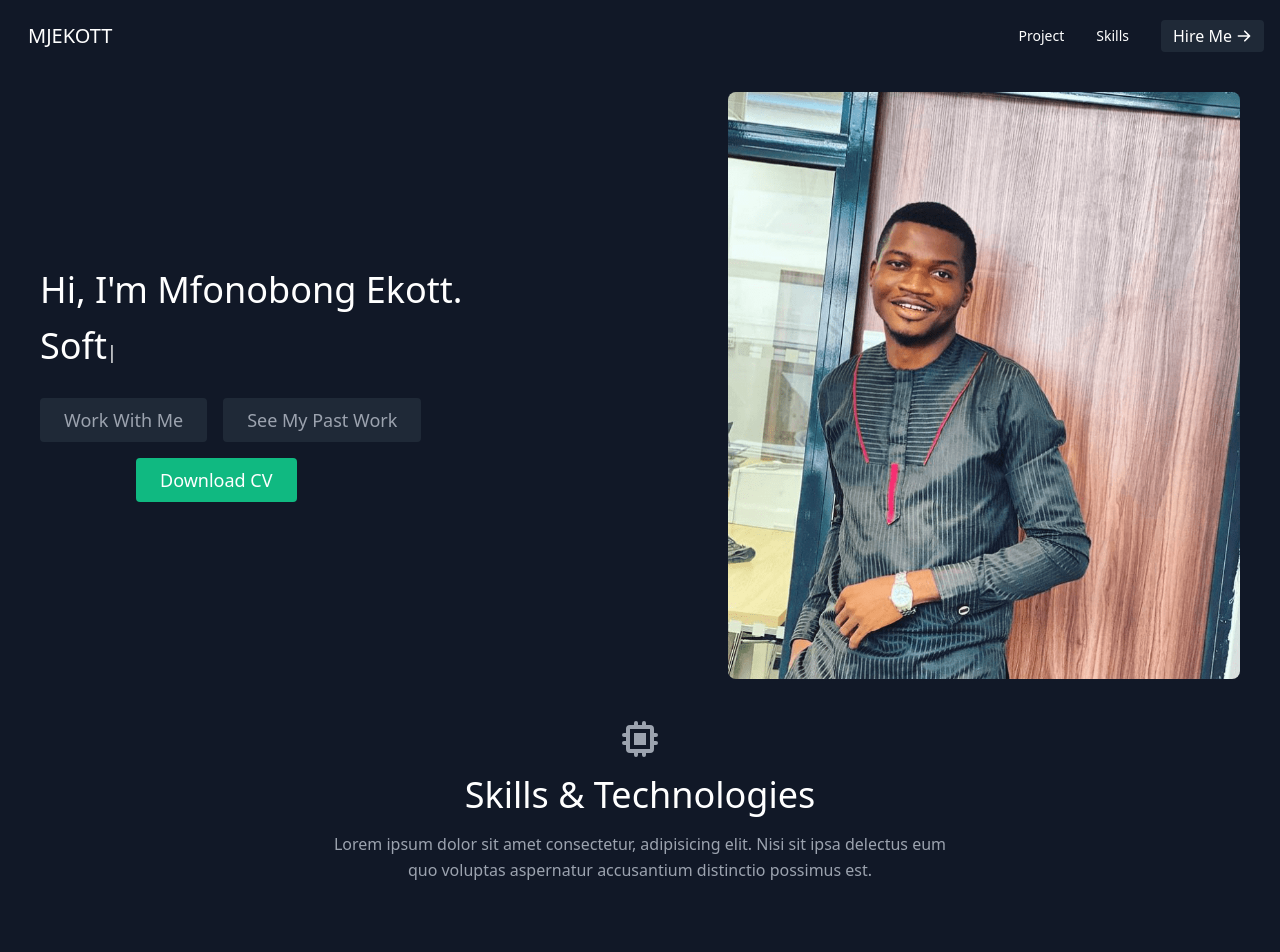
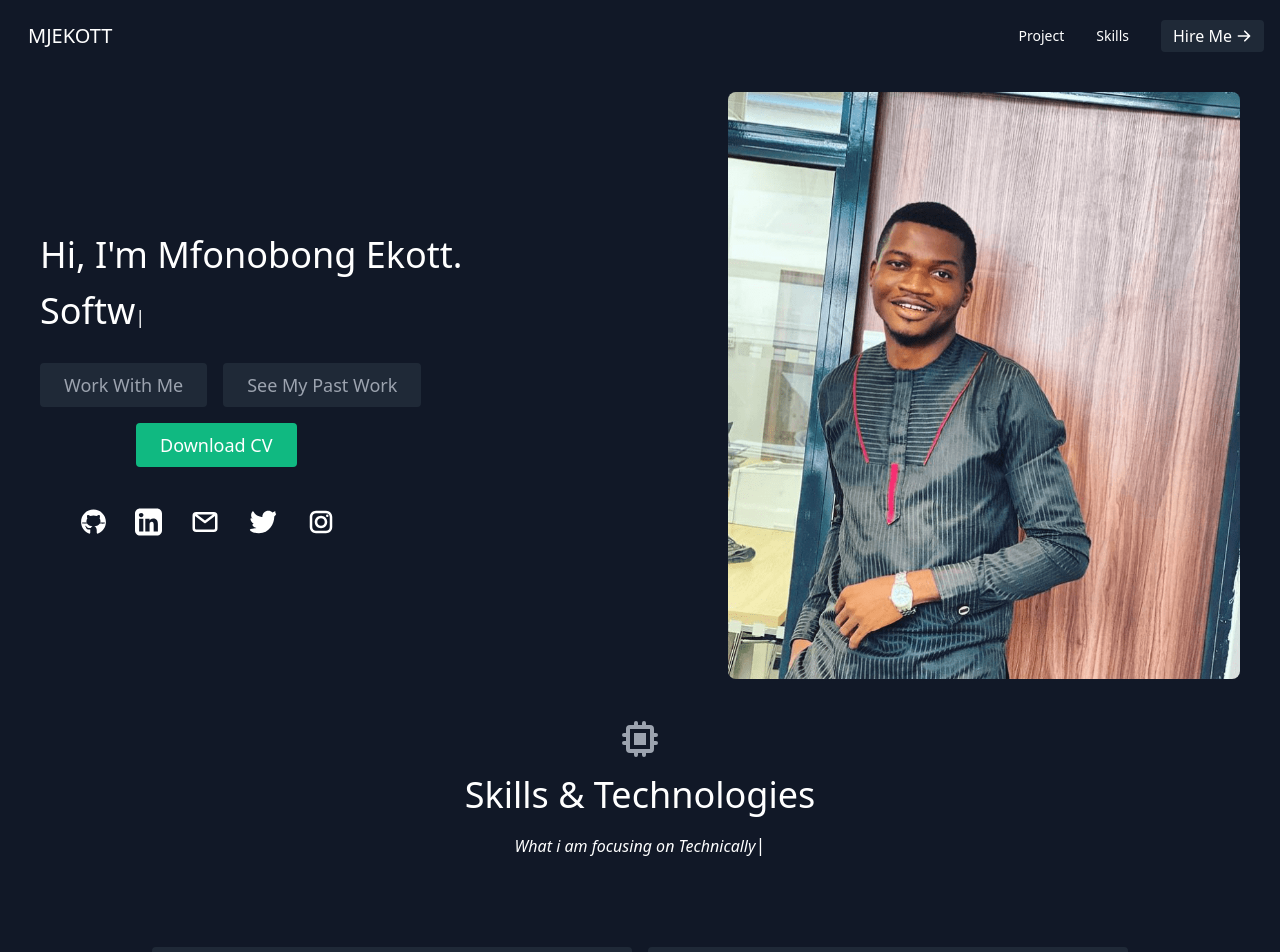
Before and after one commit to mjekott/porfolio, a React (Create React App) app: page / in a window 1280 px wide. Shown: the top 952 px of the page. Built offline with nearby package versions, Linux system fonts and the light colour scheme.

Commit message:
added social icons

```diff
--- a/src/components/About.js
+++ b/src/components/About.js
@@ -48,6 +48,101 @@ const About = () => {
               Download CV
             </a>
           </div>
+          <ul className="flex justify-between md:justify-start space-x-7 md:ml-10 mt-10 items-center text-white ">
+            <li>
+              <a
+                className="hover:text-blue-400 cursor-pointer "
+                href="https://github.com/mjekott"
+              >
+                <svg
+                  role="img"
+                  aria-label=""
+                  xmlns="http://www.w3.org/2000/svg"
+                  viewBox="0 0 50 50"
+                  fill="currentColor"
+                  width="27"
+                  height="30"
+                >
+                  <path d="M17.791,46.836C18.502,46.53,19,45.823,19,45v-5.4c0-0.197,0.016-0.402,0.041-0.61C19.027,38.994,19.014,38.997,19,39 c0,0-3,0-3.6,0c-1.5,0-2.8-0.6-3.4-1.8c-0.7-1.3-1-3.5-2.8-4.7C8.9,32.3,9.1,32,9.7,32c0.6,0.1,1.9,0.9,2.7,2c0.9,1.1,1.8,2,3.4,2 c2.487,0,3.82-0.125,4.622-0.555C21.356,34.056,22.649,33,24,33v-0.025c-5.668-0.182-9.289-2.066-10.975-4.975 c-3.665,0.042-6.856,0.405-8.677,0.707c-0.058-0.327-0.108-0.656-0.151-0.987c1.797-0.296,4.843-0.647,8.345-0.714 c-0.112-0.276-0.209-0.559-0.291-0.849c-3.511-0.178-6.541-0.039-8.187,0.097c-0.02-0.332-0.047-0.663-0.051-0.999 c1.649-0.135,4.597-0.27,8.018-0.111c-0.079-0.5-0.13-1.011-0.13-1.543c0-1.7,0.6-3.5,1.7-5c-0.5-1.7-1.2-5.3,0.2-6.6 c2.7,0,4.6,1.3,5.5,2.1C21,13.4,22.9,13,25,13s4,0.4,5.6,1.1c0.9-0.8,2.8-2.1,5.5-2.1c1.5,1.4,0.7,5,0.2,6.6c1.1,1.5,1.7,3.2,1.6,5 c0,0.484-0.045,0.951-0.11,1.409c3.499-0.172,6.527-0.034,8.204,0.102c-0.002,0.337-0.033,0.666-0.051,0.999 c-1.671-0.138-4.775-0.28-8.359-0.089c-0.089,0.336-0.197,0.663-0.325,0.98c3.546,0.046,6.665,0.389,8.548,0.689 c-0.043,0.332-0.093,0.661-0.151,0.987c-1.912-0.306-5.171-0.664-8.879-0.682C35.112,30.873,31.557,32.75,26,32.969V33 c2.6,0,5,3.9,5,6.6V45c0,0.823,0.498,1.53,1.209,1.836C41.37,43.804,48,35.164,48,25C48,12.318,37.683,2,25,2S2,12.318,2,25 C2,35.164,8.63,43.804,17.791,46.836z"></path>
+                </svg>
+              </a>
+            </li>
+            <li>
+              <a
+                className="hover:text-blue-400 cursor-pointer "
+                href="https://www.linkedin.com/in/mjekott"
+              >
+                <svg
+                  role="img"
+                  aria-label=""
+                  xmlns="http://www.w3.org/2000/svg"
+                  viewBox="0 0 26 26"
+                  fill="currentColor"
+                  className="social__icon"
+                  width="27"
+                  height="30"
+                >
+                  <path d="M 21.125 0 L 4.875 0 C 2.183594 0 0 2.183594 0 4.875 L 0 21.125 C 0 23.816406 2.183594 26 4.875 26 L 21.125 26 C 23.816406 26 26 23.816406 26 21.125 L 26 4.875 C 26 2.183594 23.816406 0 21.125 0 Z M 8.039063 22.070313 L 4 22.070313 L 3.976563 9.976563 L 8.015625 9.976563 Z M 5.917969 8.394531 L 5.894531 8.394531 C 4.574219 8.394531 3.722656 7.484375 3.722656 6.351563 C 3.722656 5.191406 4.601563 4.3125 5.945313 4.3125 C 7.289063 4.3125 8.113281 5.191406 8.140625 6.351563 C 8.140625 7.484375 7.285156 8.394531 5.917969 8.394531 Z M 22.042969 22.070313 L 17.96875 22.070313 L 17.96875 15.5 C 17.96875 13.910156 17.546875 12.828125 16.125 12.828125 C 15.039063 12.828125 14.453125 13.558594 14.171875 14.265625 C 14.066406 14.519531 14.039063 14.867188 14.039063 15.222656 L 14.039063 22.070313 L 9.945313 22.070313 L 9.921875 9.976563 L 14.015625 9.976563 L 14.039063 11.683594 C 14.5625 10.875 15.433594 9.730469 17.519531 9.730469 C 20.105469 9.730469 22.039063 11.417969 22.039063 15.046875 L 22.039063 22.070313 Z"></path>
+                </svg>
+              </a>
+            </li>
+            <li>
+              <a
+                className="hover:text-blue-400 cursor-pointer "
+                href="mailto:ekottmfon@gmail.com"
+              >
+                <svg
+                  role="img"
+                  aria-label=""
+                  viewBox="0 0 1024 1024"
+                  version="1.1"
+                  xmlns="http://www.w3.org/2000/svg"
+                  className="social__icon"
+                  fill="currentColor"
+                  width="30"
+                  height="30"
+                >
+                  <path d="M810.666667 170.666667H213.333333a128 128 0 0 0-128 128v426.666666a128 128 0 0 0 128 128h597.333334a128 128 0 0 0 128-128V298.666667a128 128 0 0 0-128-128z m-28.586667 85.333333L512 458.666667 241.92 256zM810.666667 768H213.333333a42.666667 42.666667 0 0 1-42.666666-42.666667V309.333333l315.733333 236.8a42.666667 42.666667 0 0 0 25.6 8.533334 42.666667 42.666667 0 0 0 25.6-8.533334L853.333333 309.333333V725.333333a42.666667 42.666667 0 0 1-42.666666 42.666667z"></path>
+                </svg>
+              </a>
+            </li>
+            <li>
+              <a
+                className="hover:text-blue-400 cursor-pointer "
+                href="https://twitter.com/mjekott"
+              >
+                <svg
+                  role="img"
+                  aria-label=""
+                  xmlns="http://www.w3.org/2000/svg"
+                  viewBox="0 0 48 48"
+                  fill="currentColor"
+                  className="social__icon"
+                  width="30"
+                  height="30"
+                >
+                  <path d="M44.719,10.305C44.424,10,43.97,9.913,43.583,10.091l-0.164,0.075c-0.139,0.064-0.278,0.128-0.418,0.191	c0.407-0.649,0.73-1.343,0.953-2.061c0.124-0.396-0.011-0.829-0.339-1.085c-0.328-0.256-0.78-0.283-1.135-0.066	c-1.141,0.693-2.237,1.192-3.37,1.54C37.4,7.026,35.071,6,32.5,6c-5.247,0-9.5,4.253-9.5,9.5c0,0.005,0,0.203,0,0.5l-0.999-0.08	c-9.723-1.15-12.491-7.69-12.606-7.972c-0.186-0.47-0.596-0.813-1.091-0.916C7.81,6.927,7.297,7.082,6.939,7.439	C6.741,7.638,5,9.48,5,13c0,2.508,1.118,4.542,2.565,6.124c-0.674-0.411-1.067-0.744-1.077-0.753	c-0.461-0.402-1.121-0.486-1.669-0.208c-0.546,0.279-0.868,0.862-0.813,1.473c0.019,0.211,0.445,4.213,5.068,7.235l-0.843,0.153	c-0.511,0.093-0.938,0.444-1.128,0.928C6.914,28.437,6.988,28.984,7.3,29.4c0.105,0.141,2.058,2.68,6.299,4.14	C11.334,34.295,8.222,35,4.5,35c-0.588,0-1.123,0.344-1.366,0.88c-0.244,0.536-0.151,1.165,0.237,1.607	C3.532,37.672,7.435,42,17.5,42C34.213,42,42,26.485,42,16v-0.5c0-0.148-0.016-0.293-0.022-0.439	c2.092-2.022,2.879-3.539,2.917-3.614C45.084,11.067,45.014,10.609,44.719,10.305z"></path>
+                </svg>
+              </a>
+            </li>
+            <li>
+              <a
+                className="hover:text-blue-400 cursor-pointer "
+                href="https://www.instagram.com/mjekott/"
+              >
+                <svg
+                  xmlns="http://www.w3.org/2000/svg"
+                  fill="currentColor"
+                  viewBox="0 0 24 24"
+                  className="social__icon"
+                  width="30"
+                  height="30"
+                >
+                  <path d="M 8 3 C 5.243 3 3 5.243 3 8 L 3 16 C 3 18.757 5.243 21 8 21 L 16 21 C 18.757 21 21 18.757 21 16 L 21 8 C 21 5.243 18.757 3 16 3 L 8 3 z M 8 5 L 16 5 C 17.654 5 19 6.346 19 8 L 19 16 C 19 17.654 17.654 19 16 19 L 8 19 C 6.346 19 5 17.654 5 16 L 5 8 C 5 6.346 6.346 5 8 5 z M 17 6 A 1 1 0 0 0 16 7 A 1 1 0 0 0 17 8 A 1 1 0 0 0 18 7 A 1 1 0 0 0 17 6 z M 12 7 C 9.243 7 7 9.243 7 12 C 7 14.757 9.243 17 12 17 C 14.757 17 17 14.757 17 12 C 17 9.243 14.757 7 12 7 z M 12 9 C 13.654 9 15 10.346 15 12 C 15 13.654 13.654 15 12 15 C 10.346 15 9 13.654 9 12 C 9 10.346 10.346 9 12 9 z"></path>
+                </svg>
+              </a>
+            </li>
+          </ul>
         </div>
         <div className="lg:max-w-lg lg:w-full md:w-1/2 w-5/6">
           <img
--- a/src/components/Skills.js
+++ b/src/components/Skills.js
@@ -1,6 +1,7 @@
 import React from "react";
 import { skills } from "../data";
 import { BadgeCheckIcon, ChipIcon } from "@heroicons/react/solid";
+import Typewriter from "typewriter-effect";
 
 const Skills = () => {
   return (
@@ -12,12 +13,24 @@ const Skills = () => {
             Skills &amp; Technologies
           </h1>
           <p className="text-base leading-relaxed xl:w-2/4 lg:w-3/4 mx-auto">
-            Lorem ipsum dolor sit amet consectetur, adipisicing elit. Nisi sit
-            ipsa delectus eum quo voluptas aspernatur accusantium distinctio
-            possimus est.
+            <Typewriter
+              options={{
+                strings: [
+                  "What i am focusing on Technically",
+                  "React + State Management - Advanced Concept",
+                  "Learning Design System Concepts for React Applications",
+                  "DDD and TDD for Nodejs+TypeScript Eco System",
+                  "Micro Services Implementation in Nest js",
+                ],
+                autoStart: true,
+                loop: true,
+                wrapperClassName: "italic text-md mb-4 font-medium text-white",
+                cursorClassName: "text-white text-lg",
+              }}
+            />
           </p>
         </div>
-        <div className="flex flex-wrap lg:w-4/5 sm:mx-auto sm:mb-2 -mx-2">
+        <div className="flex flex-wrap  lg:w-4/5 sm:mx-auto sm:mb-2 -mx-2">
           {skills.map((skill) => (
             <div key={skill} className="p-2 sm:w-1/2 w-full">
               <div className="bg-gray-800 rounded flex p-4 h-full items-center">
```
